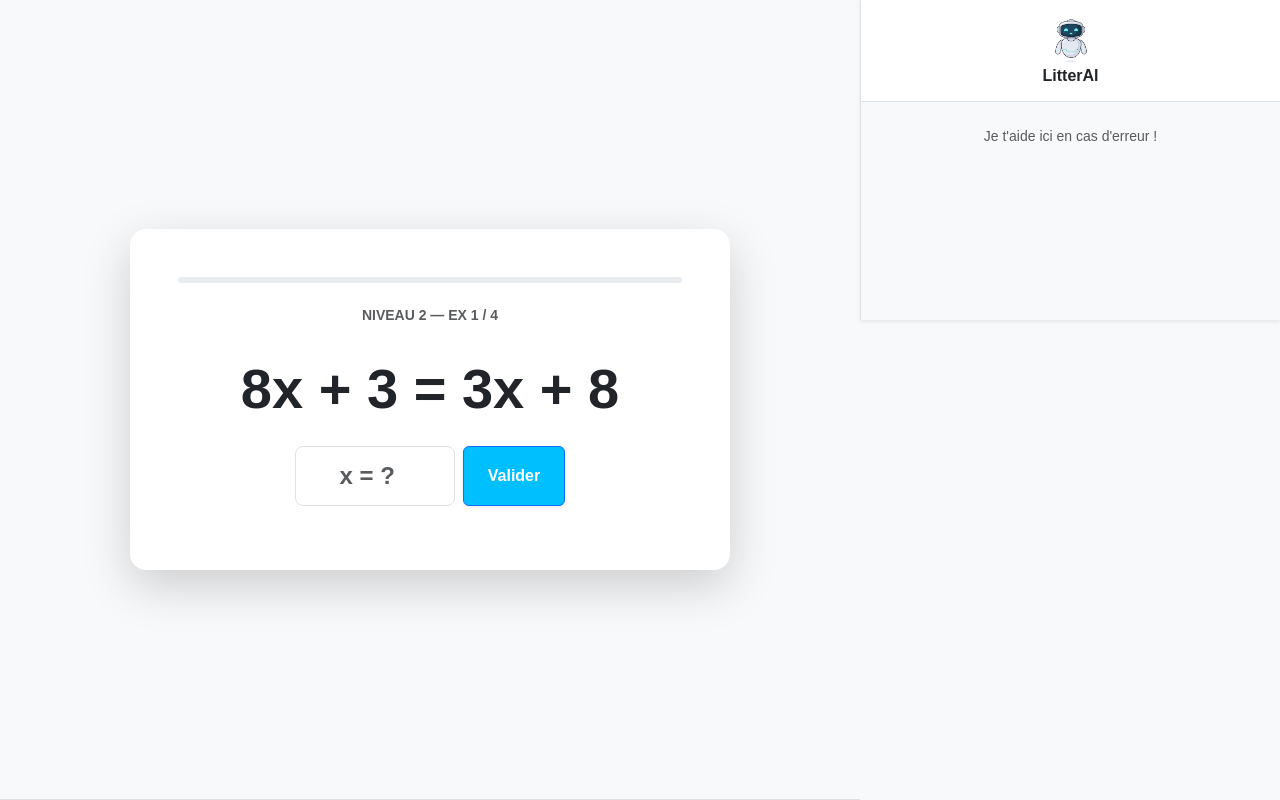
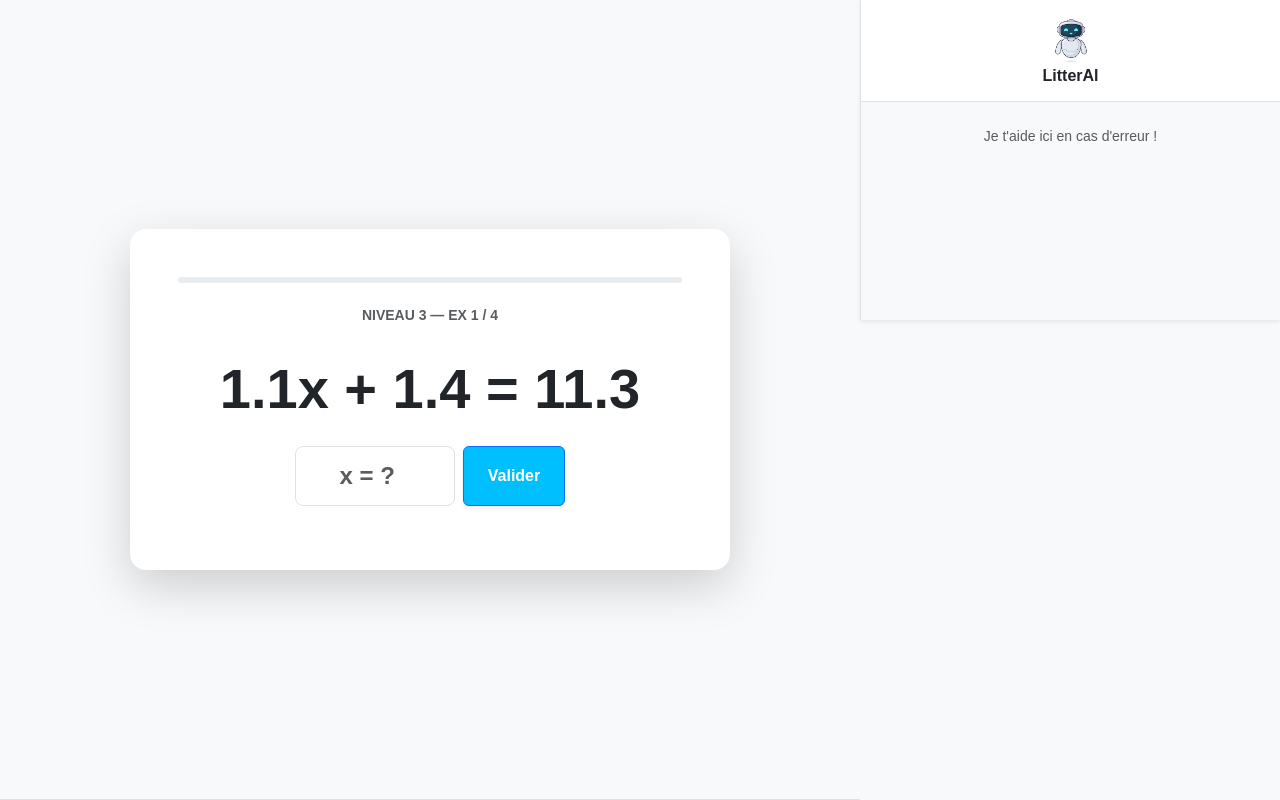
Before and after one commit to agbeSimi/litterAI, a React (Vite) app: page /pratiqueAutonome3 in a window 1280 px wide. Built offline with nearby package versions, Linux system fonts and the light colour scheme.

Commit message:
pratique autonome phase 3 completer

```diff
--- a/src/pages/Equation/pratiqueAutonome/PratiqueAutonome3.jsx
+++ b/src/pages/Equation/pratiqueAutonome/PratiqueAutonome3.jsx
@@ -3,11 +3,11 @@ import logoRobot from "../../../assets/logo_robot.png";
 import { envoyerMessage } from "../../../services/LitterAI_API.js";
 import { useNavigate } from "react-router-dom";
 
-function PratiqueAutonome2() {
+function PratiqueAutonome3() {
   const [exercice, setExercice] = useState(1);
   const [score, setScore] = useState(0);
   const [niveau, setNiveau] = useState(0); // 0: ax+b=c | 1: ax+b=cx+d | 2: décimaux
-  const [currentEquation, setCurrentEquation] = useState(genererEquationNiveau1());
+  const [currentEquation, setCurrentEquation] = useState(genererEquationNiveau2());
   const [reponseEleve, setReponseEleve] = useState("");
   const [message, setMessage] = useState("");
   const [conversationIA, setConversationIA] = useState([]);
@@ -17,20 +17,18 @@ function PratiqueAutonome2() {
 
   const navigate = useNavigate();
   const goToModelage = () => {
-    navigate("/modelage");
+    navigate("/modelage3");
   };
 
 
-  function genererEquationNiveau1() {
-    let a, c, xSolution = Math.floor(Math.random() * 9) + 1;
-    do {
-      a = Math.floor(Math.random() * 8) + 2;
-      c = Math.floor(Math.random() * 8) + 2;
-    } while (a === c);
-    let b = Math.floor(Math.random() * 9) + 1;
-    let d = (a * xSolution) + b - (c * xSolution);
+  function genererEquationNiveau2() {
+    const xSolution = Math.floor(Math.random() * 10) + 1;
+    const a = (Math.floor(Math.random() * 20) + 11) / 10;
+    const b = (Math.floor(Math.random() * 10) + 10) / 10;
+    const c = parseFloat((a * xSolution + b).toFixed(1));
+
     return {
-      affichage: `${a}x ${b >= 0 ? '+ ' : '- '}${Math.abs(b)} = ${c}x ${d >= 0 ? '+ ' : '- '}${Math.abs(d)}`,
+      affichage: `${a}x + ${b} = ${c}`,
       solution: xSolution
     };
   }
@@ -75,7 +73,7 @@ function PratiqueAutonome2() {
   function exerciceSuivant() {
     if (exercice < 4) {
       setExercice(prev => prev + 1);
-      setCurrentEquation(genererEquationNiveau1());
+      setCurrentEquation(genererEquationNiveau2());
       setReponseEleve("");
       setMessage("");
       setIsCorrect(null);
@@ -99,7 +97,7 @@ return (
               <div className="progress-bar bg-primary" style={{width: `${((exercice - 1) / 4) * 100}%`}}></div>
             </div>
 
-            <h6 className="text-muted fw-bold text-uppercase small">Niveau 2 — Ex {exercice} / 4</h6>
+            <h6 className="text-muted fw-bold text-uppercase small">Niveau 3 — Ex {exercice} / 4</h6>
             <h2 className="display-4 display-md-2 fw-bold my-3 my-md-4 text-dark">{currentEquation.affichage}</h2>
 
             <div className="d-flex flex-column flex-sm-row gap-2 justify-content-center mb-3">
@@ -147,7 +145,7 @@ return (
                     setExercice(1);
                     setScore(0);
                     setIsFinished(false);
-                    setCurrentEquation(genererEquationNiveau1());
+                    setCurrentEquation(genererEquationNiveau2());
                     setReponseEleve("");
                     setMessage("");
                     setIsCorrect(null);
@@ -157,7 +155,7 @@ return (
                     navigate("/");
                   }
                 }}>
-                  {niveau < 2 ? "Niveau Suivant -> Phase 3" : "Terminer"}
+                  {niveau < 2 ? "Bravo tu as terminer toute les phases" : "Terminer"}
                 </button>
               </div>
             ) : (
@@ -223,4 +221,4 @@ return (
 }
 
 
-export default PratiqueAutonome2;
+export default PratiqueAutonome3;
```
